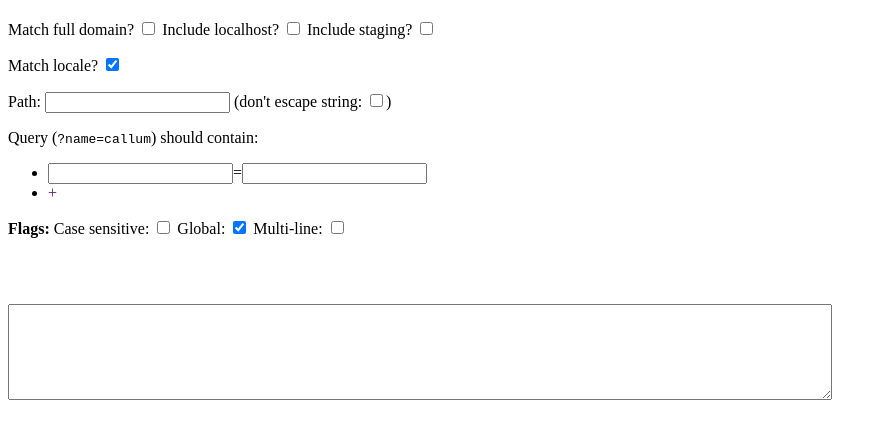
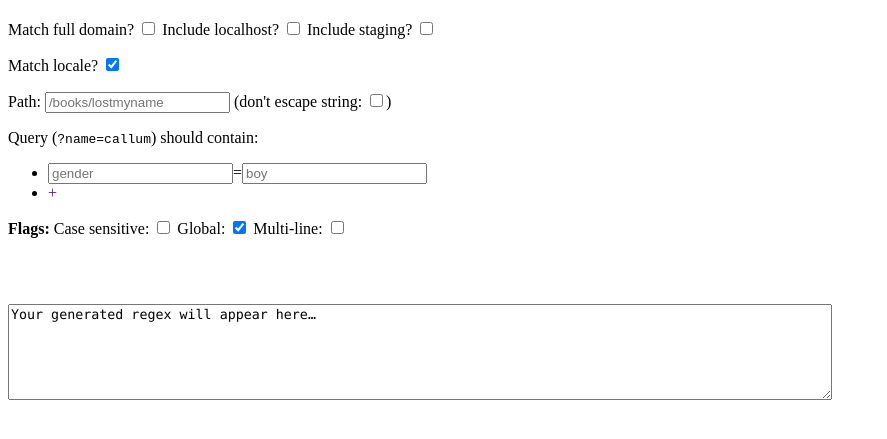
Before and after one commit to Lostmyname/regex-builder, a plain HTML site: page index.html in a window 1280 px wide. Shown: the part 61-500 px from the top of the page, without its empty margins (0-887 px from the left). Drawn offline with Linux system fonts and the light colour scheme.

Commit message:
added placeholders

```diff
--- a/index.html
+++ b/index.html
@@ -30,14 +30,14 @@
 		</p>
 		<p><label>Match locale? <input type="checkbox" checked id="locale"></label></p>
 		<p>
-			<label>Path: <input id="path"></label>
+			<label>Path: <input id="path" placeholder="/books/lostmyname"></label>
 			<label>(don't escape string: <input type="checkbox" id="noescape">)</label>
 		</p>
 
 		<p>Query (<code>?name=callum</code>) should contain:</p>
 
 		<ul id="query">
-			<li><input class="key">=<input class="value"></li>
+			<li><input class="key" placeholder="gender">=<input class="value" placeholder="boy"></li>
 			<li class="filler"><input class="key">=<input class="value"></li>
 			<li class="addmore"><a href>+</a></li>
 		</ul>
@@ -50,7 +50,7 @@
 		</p>
 	</form>
 
-	<textarea id="output" cols="100" rows="6"></textarea>
+	<textarea id="output" cols="100" rows="6">Your generated regex will appear here…</textarea>
 
 	<script src="script.js"></script>
 </body>
```
